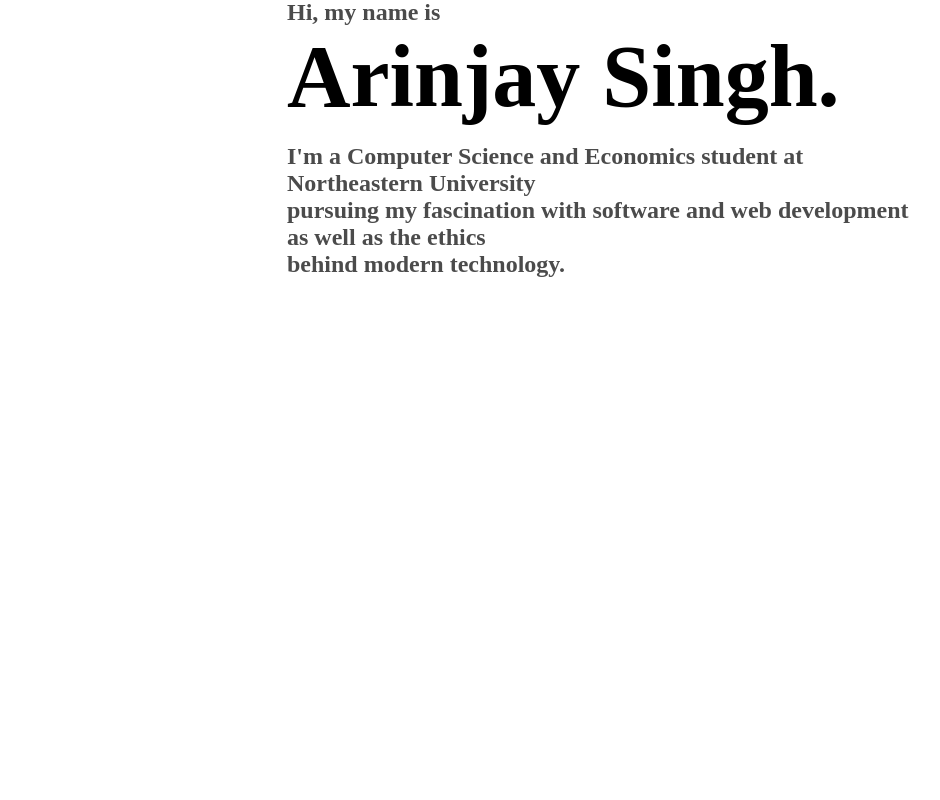
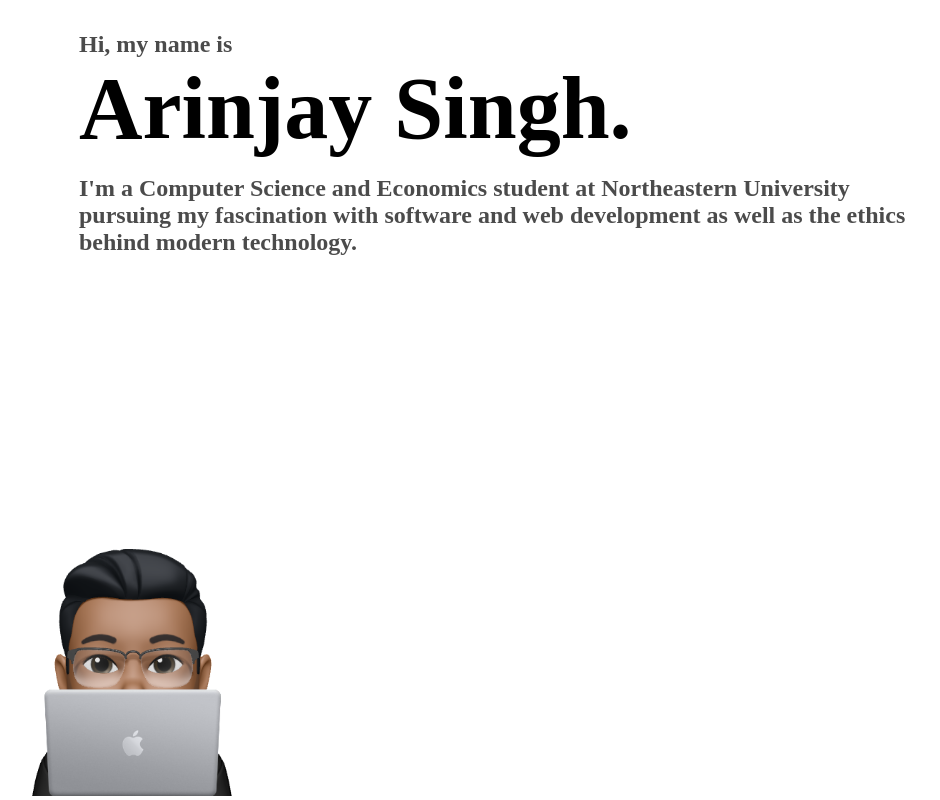
Before and after one commit to arinjay-singh/portfolio, a Next.js app: page / in a window 1280 px wide. Shown: the part 209-1009 px from the top of the page, without its empty margins (33-973 px from the left). Before the commit the page ends 800 px from the top, so only its background shows below. Built offline with nearby package versions, Linux system fonts and the light colour scheme.

Commit message:
included memoji on home page

```diff
--- /dev/null
+++ b/components/home-page/memoji.js
@@ -0,0 +1,14 @@
+import Image from "next/image";
+
+function Memoji() {
+  return (
+    <Image
+      src="/images/memoji/memoji.png"
+      alt="Arinjay Singh Memoji"
+      width={300}
+      height={300}
+    />
+  );
+}
+
+export default Memoji;
--- a/components/layout/nav-bar.module.css
+++ b/components/layout/nav-bar.module.css
@@ -100,6 +100,7 @@
   flex-direction: column;
   position: absolute;
   background-color: white;
+  font-weight: 549;
   border-radius: 8px;
   padding: 1rem;
   margin-top: 0.4rem;
--- a/pages/index.js
+++ b/pages/index.js
@@ -1,18 +1,26 @@
 import Head from "next/head";
 import Image from "next/image";
 import classes from "./index.module.css";
+import Memoji from "../components/home-page/memoji";
 
 export default function Home() {
   return (
+    <div>
       <div className={classes.title}>
+        <div className={classes.titletext}>
           <h3> Hi, my name is </h3>
           <h1> Arinjay Singh. </h1>
           <h3>
             {" "}
             I'm a Computer Science and Economics student at Northeastern
-        University <br /> pursuing my fascination with software and
-        web development as well as the ethics <br/> behind modern technology.{" "}
+            University <br /> pursuing my fascination with software and web
+            development as well as the ethics <br /> behind modern technology.{" "}
           </h3>
+        </div>
+      </div>
+      <div className={classes.title}>
+        <Memoji />
+      </div>
     </div>
   );
 }
--- a/pages/index.module.css
+++ b/pages/index.module.css
@@ -1,18 +1,23 @@
 .title {
-  display: block;
-  padding: 13rem 20rem;
-  text-align: left;
-  font-family: 'Sans-Serif Workhorse';
+  display: inline-block;
+  margin: 0 1rem;
 }
 
-.title h3 {
+.titletext {
+  display: block;
+  padding: 15rem 6rem;
+  text-align: left;
+  font-family: "Sans-Serif Workhorse";
+}
+
+.titletext h3 {
   margin-top: 0;
   margin-bottom: 0;
   font-size: 1.5rem;
-  opacity : 0.7;
+  opacity: 0.7;
 }
 
-.title h1 {
+.titletext h1 {
   margin-top: 0;
   margin-bottom: 1rem;
   font-size: 5.5rem;
```
Also changed, not shown: public/images/memoji/memoji.png (added), public/images/memoji/memoji.svg (added). Lines whose indentation alone changed are shown as unchanged.
